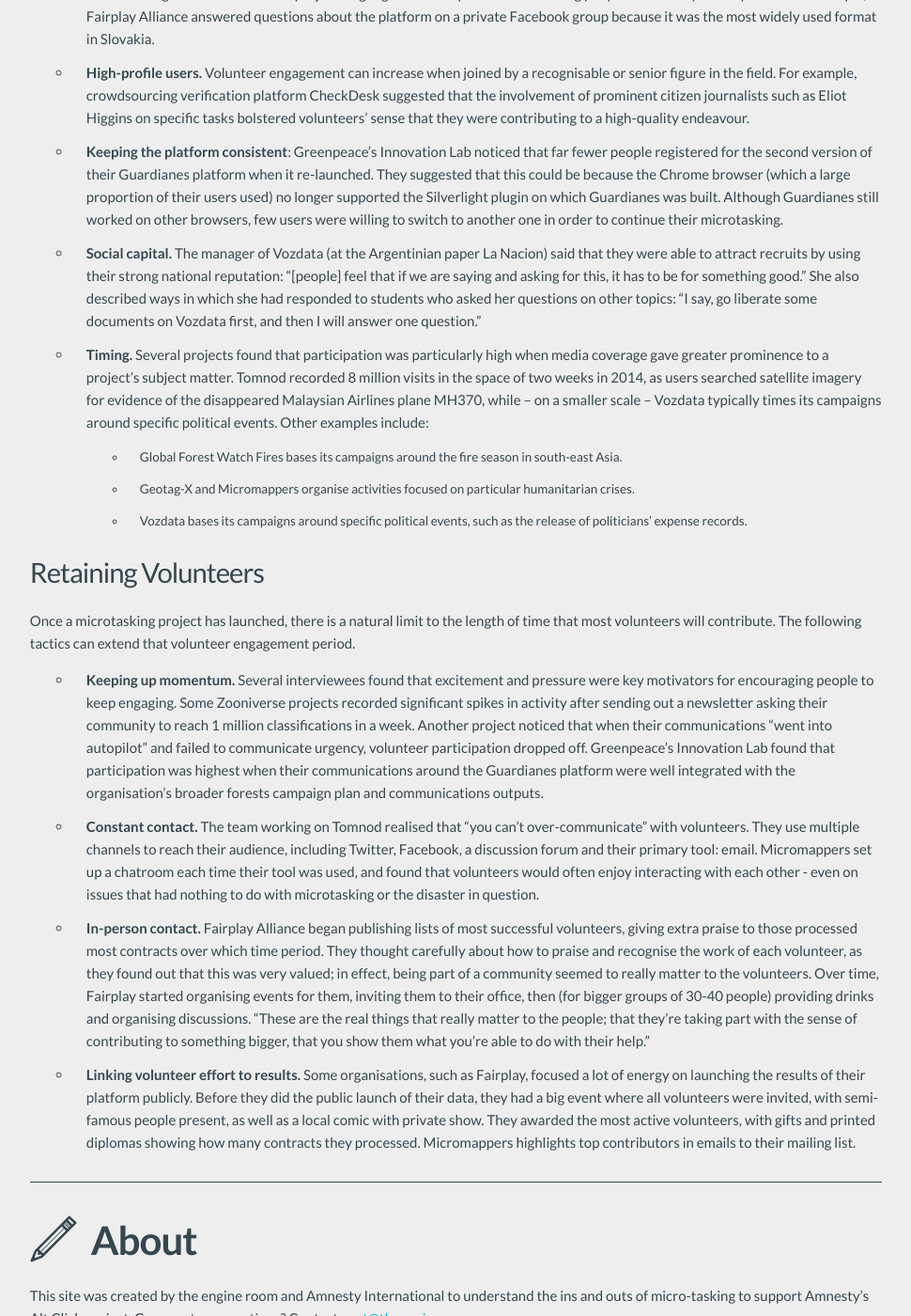
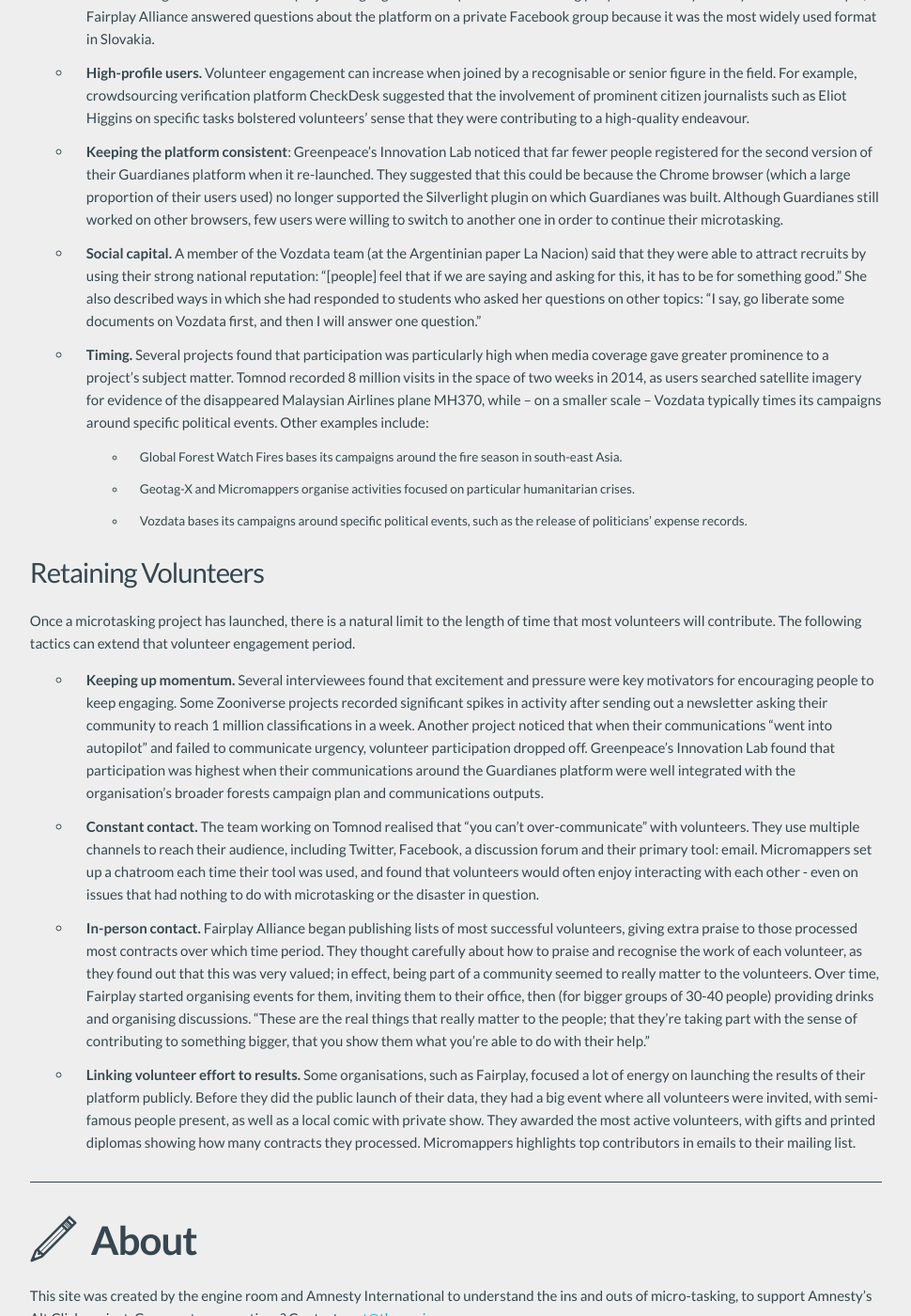
Before and after one commit to the-engine-room/library, a Jekyll site: the page built from _posts/2015-12-07-microtasking.md, in a window 1280 px wide and 1400 px high, scrolled down 10267 px. Shown: the whole window at 94% size, without its empty margins (301-1271 px from the left). Built offline with Jekyll 4.4.1, drawn with Linux system fonts in a browser that asks for light colours; nearby versions of some CDN libraries; comment, search, counter and statistics services are not loaded; some of the changed text lies outside the part shown.

Commit message:
Minor text edit

```diff
--- a/_posts/2015-12-07-microtasking.md
+++ b/_posts/2015-12-07-microtasking.md
@@ -196,7 +197,7 @@ Positioning a project early to attract volunteers will increase the quantity and
 * __Early involvement.__ Volunteer engagement can be particularly important in the early stages of a project. When the community is starting up, Zooniverse noted that some projects had found it helpful to have people on hand “almost 24/7” to answer questions and encourage new users. Several projects highlighted the importance of meeting people where they already were - for example, Fairplay Alliance answered questions about the platform on a private Facebook group because it was the most widely used format in Slovakia.
 * __High-profile users.__ Volunteer engagement can increase when joined by a recognisable or senior figure in the field. For example, crowdsourcing verification platform CheckDesk suggested that the involvement of prominent citizen journalists such as Eliot Higgins on specific tasks bolstered volunteers’ sense that they were contributing to a high-quality endeavour.
 * __Keeping the platform consistent__: Greenpeace’s Innovation Lab noticed that far fewer people registered for the second version of their Guardianes platform when it re-launched. They suggested that this could be because the Chrome browser (which a large proportion of their users used) no longer supported the Silverlight plugin on which Guardianes was built. Although Guardianes still worked on other browsers, few users were willing to switch to another one in order to continue their microtasking.
-* __Social capital.__ The manager of Vozdata (at the Argentinian paper La Nacion) said that they were able to attract recruits by using their strong national reputation: “[people] feel that if we are saying and asking for this, it has to be for something good.” She also described ways in which she had responded to students who asked her questions on other topics: “I say, go liberate some documents on Vozdata first, and then I will answer one question.”
+* __Social capital.__ A member of the Vozdata team (at the Argentinian paper La Nacion) said that they were able to attract recruits by using their strong national reputation: “[people] feel that if we are saying and asking for this, it has to be for something good.” She also described ways in which she had responded to students who asked her questions on other topics: “I say, go liberate some documents on Vozdata first, and then I will answer one question.”
 * __Timing.__ Several projects found that participation was particularly high when media coverage gave greater prominence to a project’s subject matter. Tomnod recorded 8 million visits in the space of two weeks in 2014, as users searched satellite imagery for evidence of the disappeared Malaysian Airlines plane MH370, while – on a smaller scale – Vozdata typically times its campaigns around specific political events. Other examples include:
   * Global Forest Watch Fires bases its campaigns around the fire season in south-east Asia.
   * Geotag-X and Micromappers organise activities focused on particular humanitarian crises.
@@ -214,7 +215,7 @@ Once a microtasking project has launched, there is a natural limit to the length
 ---
 
 ## About
-This site was created by the engine room and Amnesty International to understand the ins and outs of micro-tasking to support Amnesty’s Alt Click project. Comments or questions? Contact [post@theengineroom.org](mailto:post@theengineroom.org).
+This site was created by the engine room and Amnesty International to understand the ins and outs of micro-tasking, to support Amnesty’s Alt Click project. Comments or questions? Contact [post@theengineroom.org](mailto:post@theengineroom.org).
 
 Alt Click is a two-year project funded by the [Swedish Postcode Lottery](//www.postkodlotteriet.se) that aims to inspire a new generation of tech savvy human rights activists to take part in documenting, verifying and collating evidence of human rights abuse. In this context, Amnesty is planning to use micro-tasking to invite people to analyse satellite images, verify video footage and classify large amounts of social media data.
 
```
Also changed, not shown: other parts of _posts/2015-12-07-microtasking.md (+2 -1 lines).
